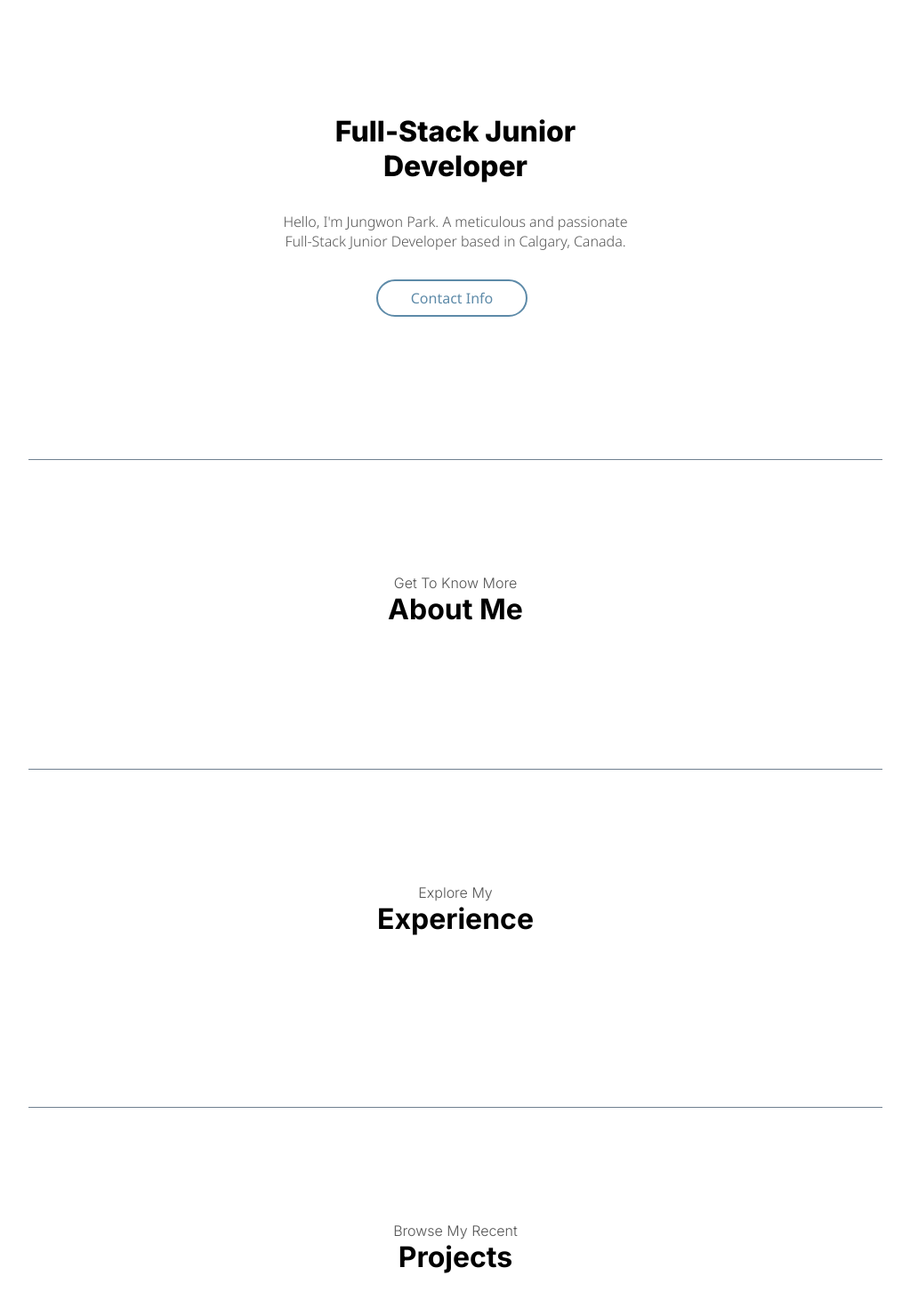
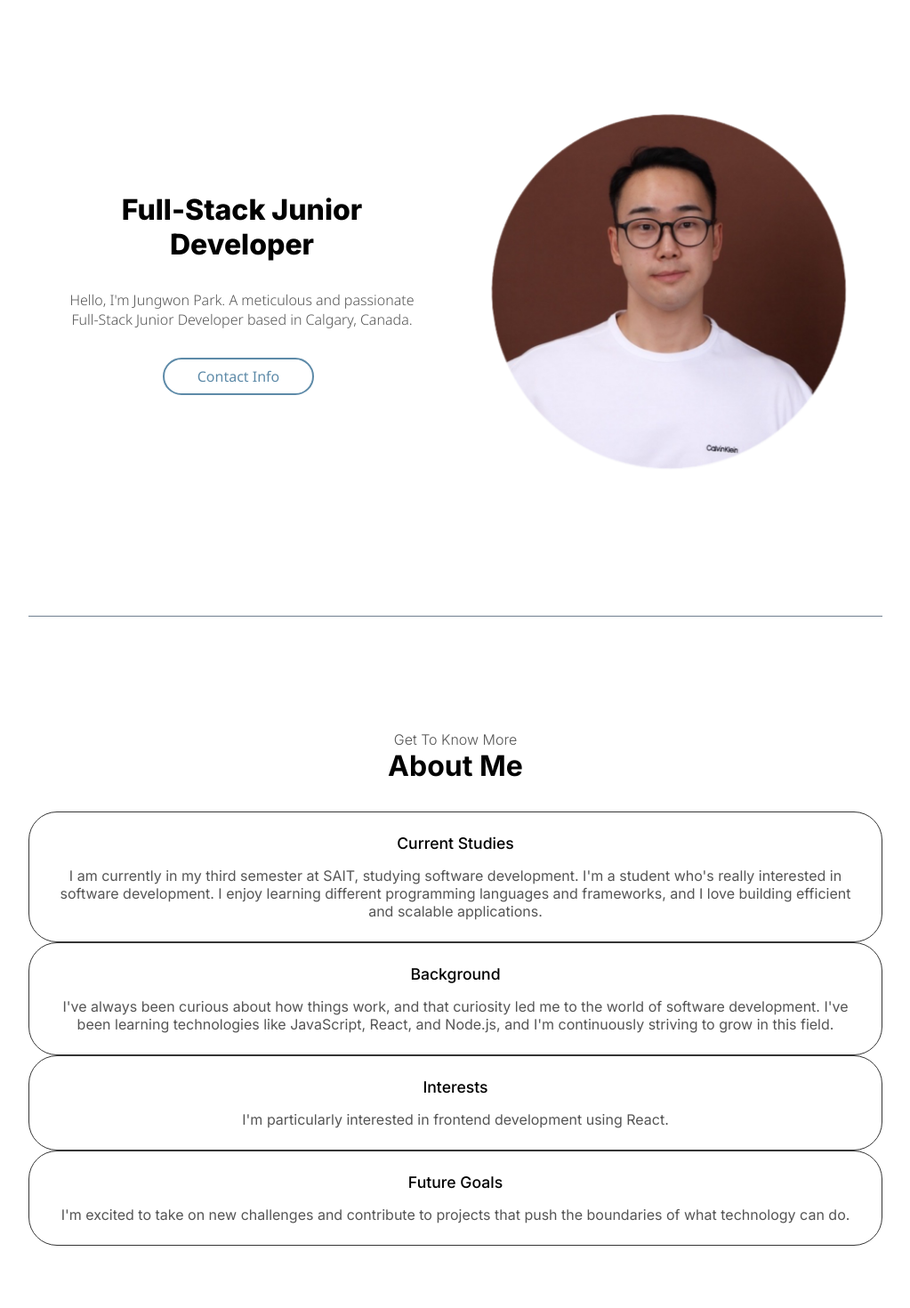
Before and after one commit to NoahPark9001/cprg306-final-project, a Next.js app: page / in a window 1280 px wide. Shown: the part 120-1590 px from the top of the page at 89% size, without its empty margins (128-1151 px from the left). Built offline with nearby package versions, Linux system fonts and the light colour scheme.

Commit message:
Update profile and about me
upload picture and about me section

```diff
--- a/app/globals.css
+++ b/app/globals.css
@@ -151,6 +151,12 @@ section {
   gap: 5rem;
   margin-top: 5rem;
   margin-bottom: 10rem;
+}
+
+.profile_image img {
+  width: 400px;
+  height: 400px;
+  border-radius: 50%;
 }
 
 .section_text {
--- a/app/page.js
+++ b/app/page.js
@@ -80,11 +80,54 @@ export default function Page() {
             </button>
           </div>
         </div>
+        <div className="profile_image">
+          <img
+            src="/images/Jungwon.jpg"
+            alt="Profile Image"
+            className="profile_image"
+          />
+        </div>
       </section>
 
       <section id="about">
         <p className="section_text_p3">Get To Know More</p>
         <h1 className="title">About Me</h1>
+        <div className="about-containers">
+          <div className="about-details-container">
+            <div className="details-container">
+              <h3>Current Studies</h3>
+              <p>
+                I am currently in my third semester at SAIT, studying software
+                development. I'm a student who's really interested in software
+                development. I enjoy learning different programming languages
+                and frameworks, and I love building efficient and scalable
+                applications.
+              </p>
+            </div>
+            <div className="details-container">
+              <h3>Background</h3>
+              <p>
+                I've always been curious about how things work, and that
+                curiosity led me to the world of software development. I've been
+                learning technologies like JavaScript, React, and Node.js, and
+                I'm continuously striving to grow in this field.
+              </p>
+            </div>
+            <div className="details-container">
+              <h3>Interests</h3>
+              <p>
+                I'm particularly interested in frontend development using React.
+              </p>
+            </div>
+            <div className="details-container">
+              <h3>Future Goals</h3>
+              <p>
+                I'm excited to take on new challenges and contribute to projects
+                that push the boundaries of what technology can do.
+              </p>
+            </div>
+          </div>
+        </div>
       </section>
 
       <section id="experience">
```
Also changed, not shown: public/images/Jungwon.jpg (added), public/images/main.png (added).
